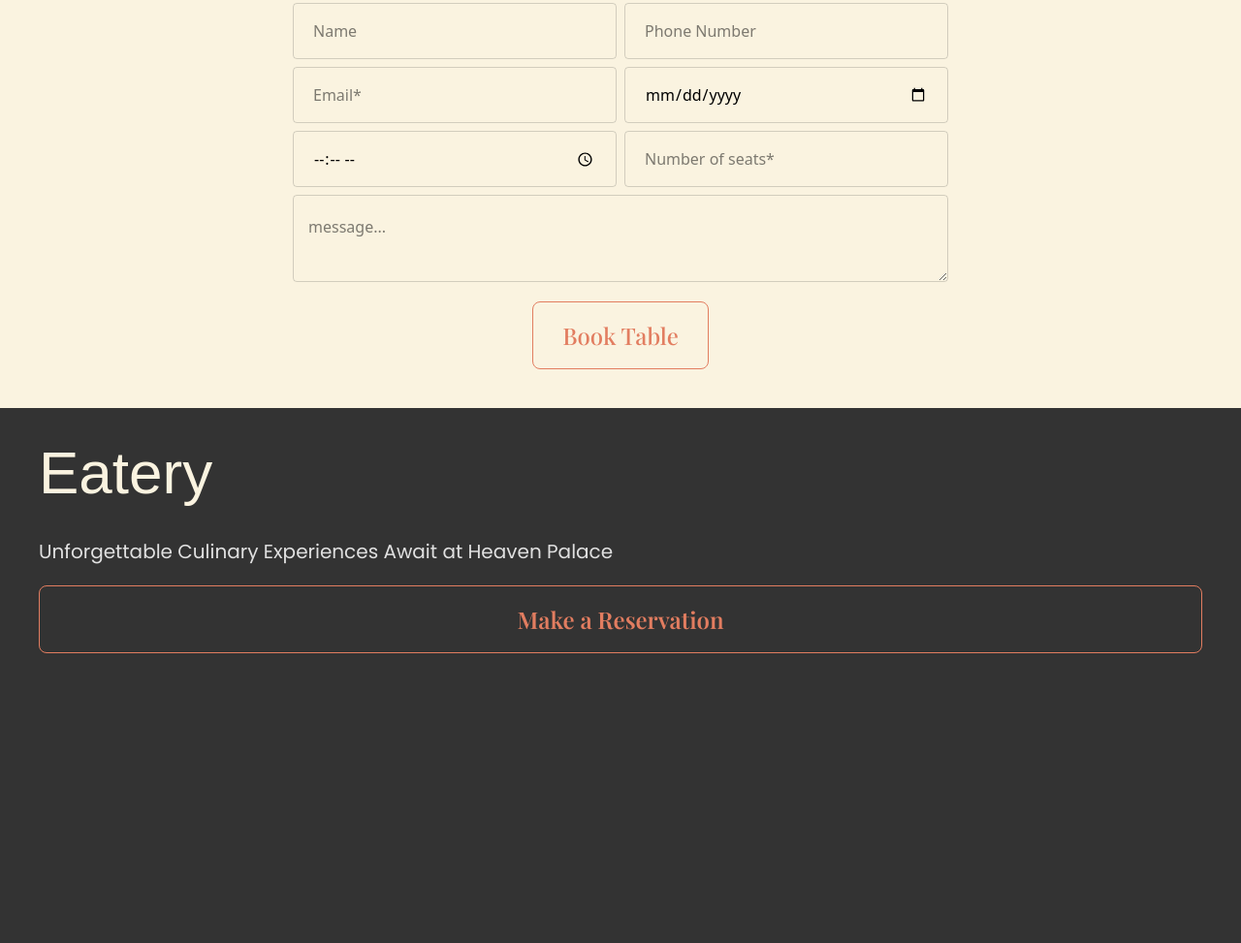
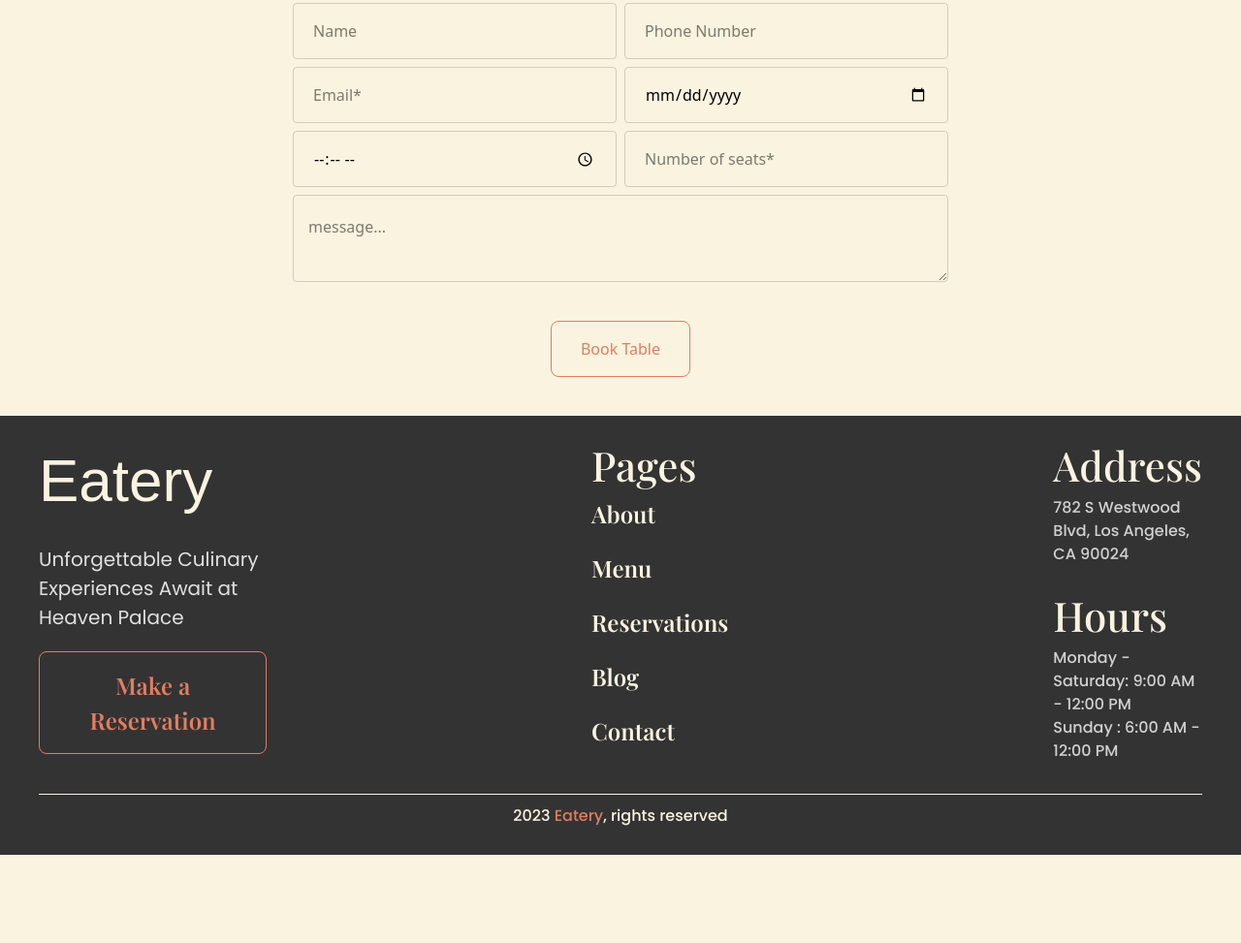
Before and after one commit to JohnsonWalker-cmd/Restaurant_web-demov1, a website: page index.html in a window 1280 px wide. Shown: the part 4467-5440 px from the top of the page at 97% size. After the commit the page ends 5349 px from the top, so only its background shows below. Drawn offline with nearby package versions, Linux system fonts and the light colour scheme; a web font is replaced by a local one.

Commit message:
Form-section update

```diff
--- a/index.html
+++ b/index.html
@@ -246,7 +246,7 @@
 
   <section class="flex md:justify-center md:items-center flex-col md:mb-10 mb-10 ">
     <h2 class="font-playFair mb-[5px] md:text-[60px] text-[30px] text-center font-semibold text-[#333]">Book Your Table</h2>
-    <p class="font-poppins text-[#333] text-center md:text-[18px] font-medium text-[16px]">Alternatively, dial +1 (212) 555-1212 or complete the form.</p>
+    <p class="font-poppins text-[#333] text-center md:text-[18px] font-medium text-[16px]px-5">Alternatively, dial +1 (212) 555-1212 or complete the form.</p>
     <form action="" class="mt-5 flex md:flex-col gap-2 md:mb-5 flex-col">
       <div class="flex gap-2 flex-col md:flex-row px-4">
         <input  type="text" id="name" placeholder="Name" class="form-input"/>
@@ -264,11 +264,11 @@
         <textarea name="" id="" placeholder="message..." class="textarea-input"></textarea>
       </div>
     </form>
-    <button class="bookTable-style">Book Table</button>
+    <button class="border border-[#E27D60] rounded-[8px] py-[16px] px-[30px] text-[#E27D60] mt-5 mx-5">Book Table</button>
   </section>
   </main>
   <footer class="bg-[#333] md:px-10 flex md:pt-5 flex-col px-6 py-7">
-    <div class="flex md:gap-[335px] flex-col gap-5">
+    <div class="flex md:gap-[335px] md:flex-row gap-5 flex-col">
 
     <div class=" flex flex-col md:gap-5 gap-2">
       <h3 class="text-[#FAF3E0] md:text-[62px]  text-[32px] font-medium font-Road">Eatery</h3>
--- a/src/styles.css
+++ b/src/styles.css
@@ -16,7 +16,7 @@
       @apply w-full border border-[#33333333] py-[20px] px-[15px] rounded-[4px];
   }
   .bookTable-style {
-    @apply border-[1px] py-[16px] px-[30px] border-[#E27D60] rounded-[8px] text-[24px] font-medium text-[#E27D60] hidden md:flex font-playFair;
+    @apply border-[1px] py-[16px] px-[30px] border-[#E27D60] rounded-[8px] text-[24px] font-medium text-[#E27D60] md:flex font-playFair hidden;
   }
   .nav-link {
     @apply text-[#FAF3E0] font-playFair md:text-[24px] font-semibold text-[16px] ;
```
Also changed, not shown: src/output.css.
